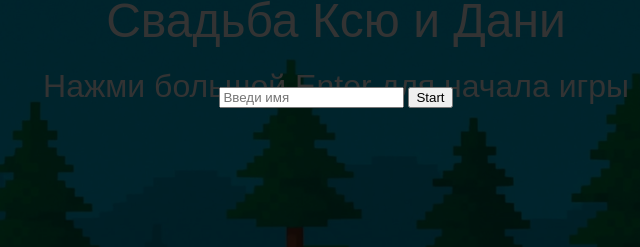
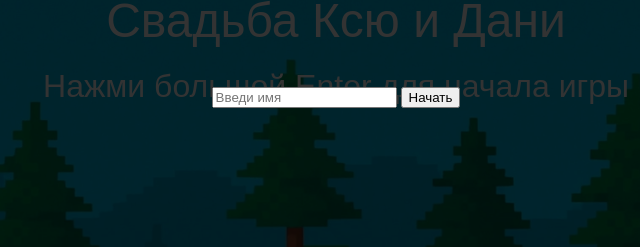
Before and after one commit to dstebnev/WeddinGame, a plain HTML site: page web/index.html in a window 1280 px wide. Shown: the part 303-550 px from the top of the page, 304-944 px from the left. Drawn offline with Linux system fonts and the light colour scheme.

Commit message:
Изменил надписи

```diff
--- a/web/index.html
+++ b/web/index.html
@@ -3,7 +3,7 @@
 <head>
     <meta charset="UTF-8">
     <meta name="viewport" content="width=device-width, initial-scale=1.0">
-    <title>Smart Home Runner (Web)</title>
+    <title>Свадьба Ксю и Дани</title>
     <style>
         html, body { margin:0; padding:0; overflow:hidden; }
         canvas { display:block; background:#000; }
@@ -36,7 +36,7 @@
     <div id="usernameOverlay">
         <div>
             <input id="usernameInput" placeholder="Введи имя">
-            <button id="startButton">Start</button>
+            <button id="startButton">Начать</button>
         </div>
     </div>
     <canvas id="gameCanvas"></canvas>
```
